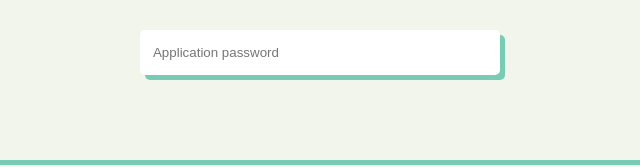
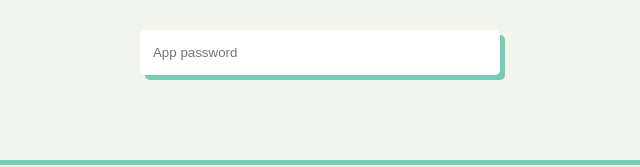
Before and after one commit to shree5-png/exceed_xlsx_to_email, a website: page public/index.html in a window 1280 px wide. Shown: the part 670-837 px from the top of the page, 320-960 px from the left. Drawn offline with Linux system fonts and the light colour scheme; a web font is replaced by a local one.

Commit message:
Readme more

```diff
--- a/public/index.html
+++ b/public/index.html
@@ -73,7 +73,7 @@
         <p>Wait waits noone, be a Starter!</p>
         <label for="senderEmail" style="color:var(--Primary-color)">From </label>
         <input type="text" name="" id="senderEmail" placeholder=" Enter your Email Here" onblur="handleInput(`senderEmail`)" >
-        <input type="text" name="" id="senderPass" placeholder=" Application password" onblur="handleInput(`senderP`)">
+        <input type="text" name="" id="senderPass" placeholder=" App password" onblur="handleInput(`senderP`)">
     </div>
 
      <!-- Info container  -->
```
Also changed, not shown: readme.md.
